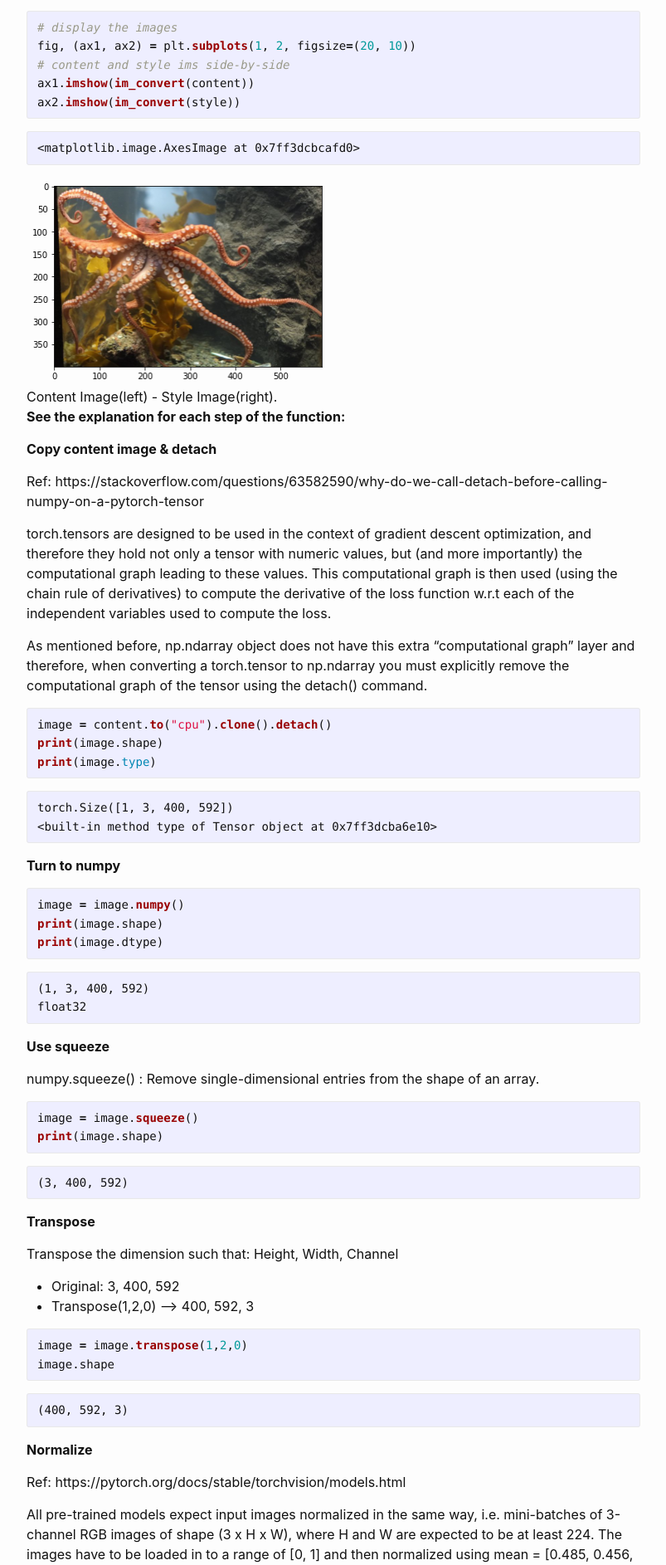
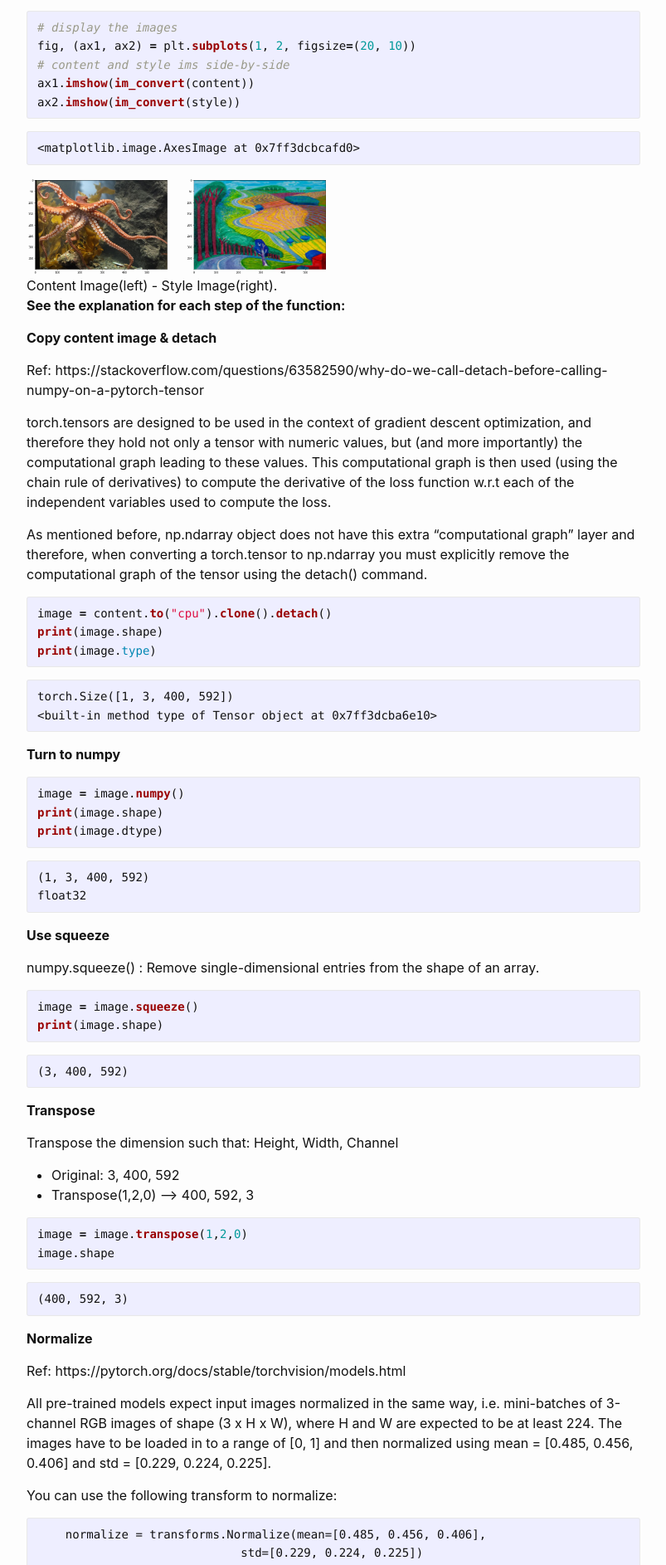
Before and after one commit to pelinbalci/pelinbalci.github.io, a Jekyll site: the page built from _posts/2020-10-19-image-operations.md, in a window 1280 px wide. Shown: the part 3230-5116 px from the top of the page at 83% size, without its empty margins (238-1041 px from the left). Built offline with Jekyll 4.4.1, drawn with Linux system fonts in a browser that asks for light colours.

Commit message:
fix images

```diff
--- a/_posts/2020-10-19-image-operations.md
+++ b/_posts/2020-10-19-image-operations.md
@@ -186,7 +186,7 @@ ax2.imshow(im_convert(style))
 
 
 <div class="fig figcenter fighighlight">
-  <img src="/assets/image_op/content.png" width="49%">
+  <img src="/assets/image_op/content_style.png" width="49%">
   <div class="figcaption">Content Image(left) - Style Image(right).</div>
 </div>
 
```
Also changed, not shown: _posts/images/cover.jpeg (deleted).
